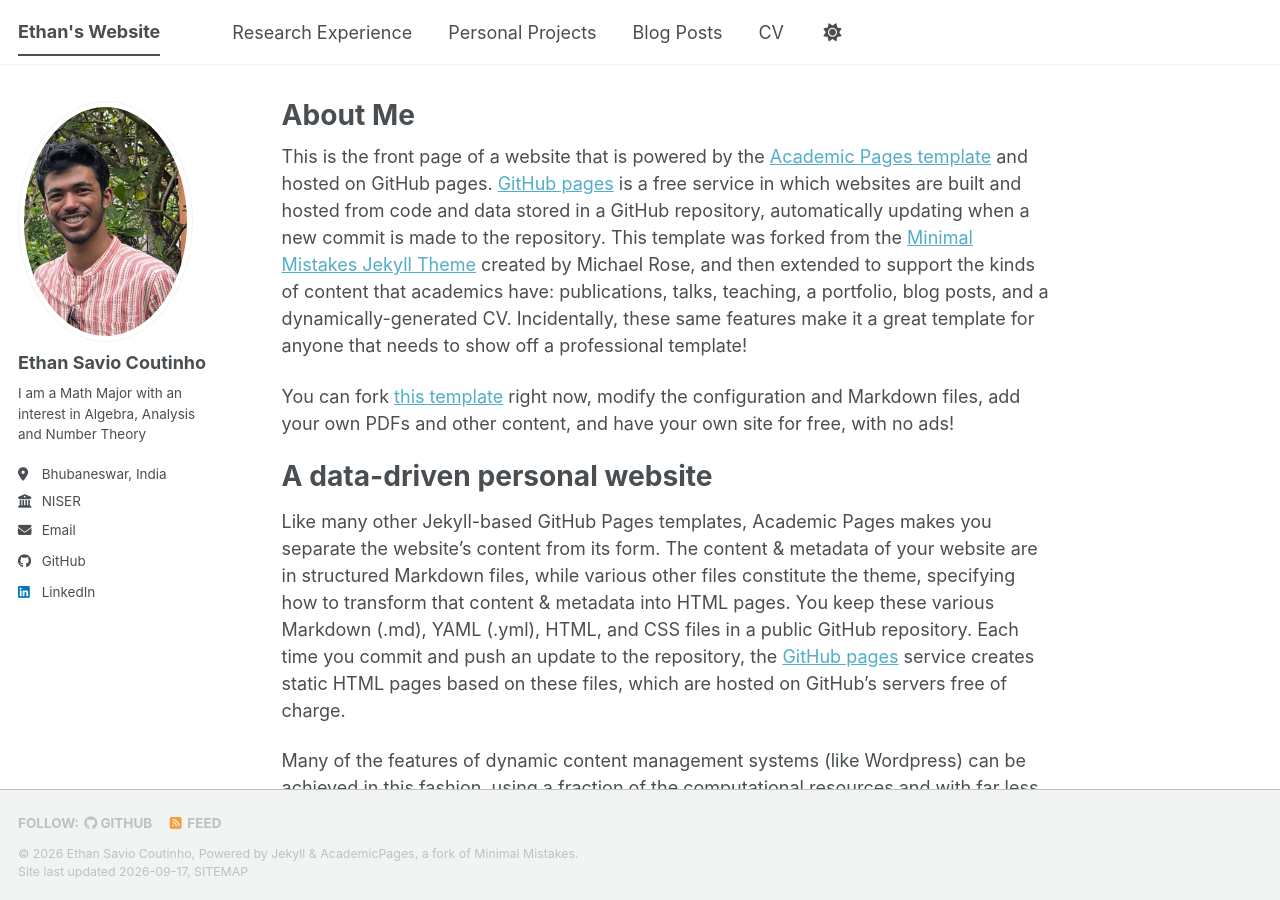
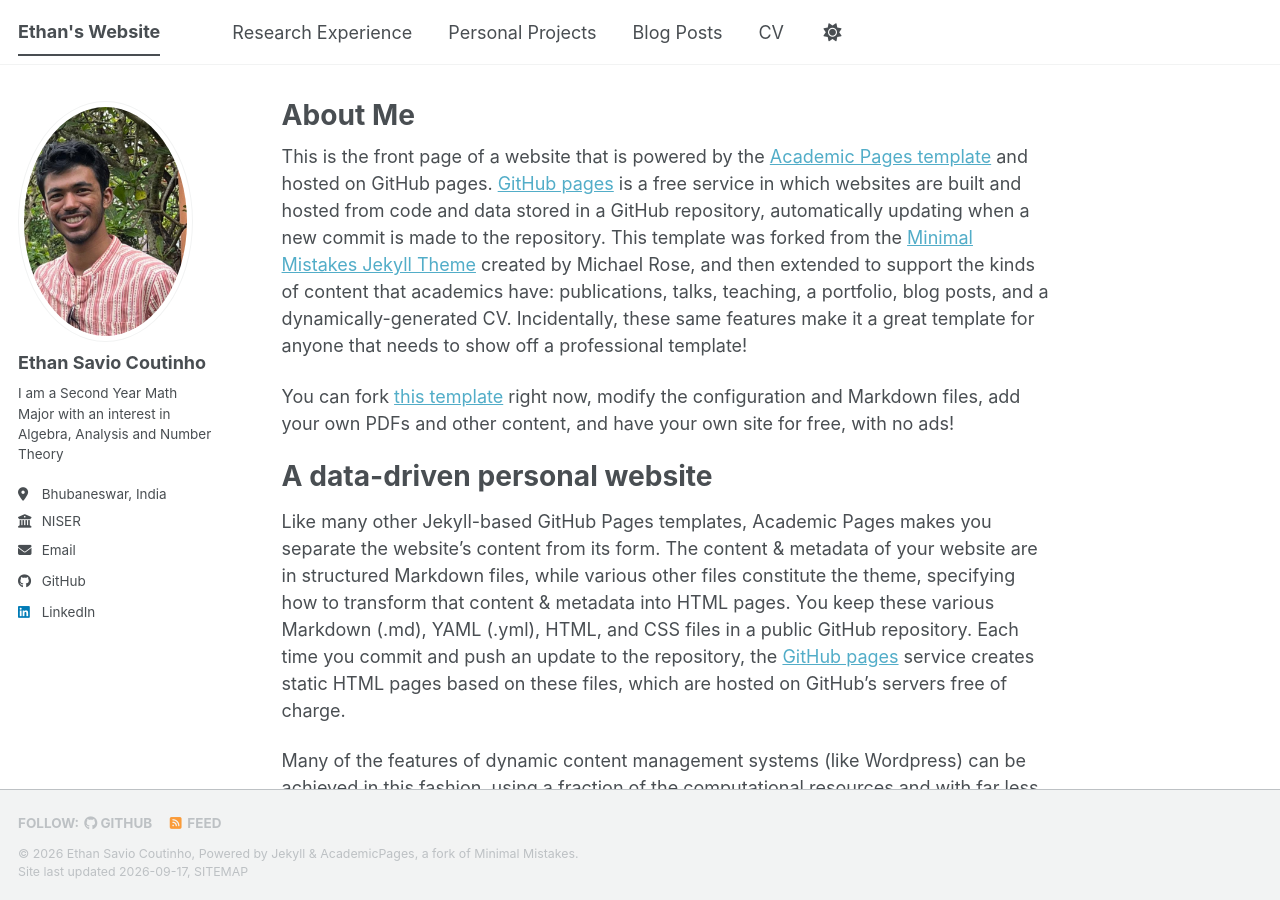
Before and after one commit to etn007/etn_website, a Jekyll site: the page built from _pages/about.md, in a window 1280 px wide and 900 px high. Built offline with Jekyll 4.4.1, drawn with Linux system fonts in a browser that asks for light colours; a style sheet for code colours, icons or effects is not loaded.

Commit message:
Update bio to reflect current academic year

```diff
--- a/_config.yml
+++ b/_config.yml
@@ -26,7 +26,7 @@ author:
   avatar           : "profile.png"
   name             : "Ethan Savio Coutinho"
   pronouns         : # example: "she/her"
-  bio              : "I am a Math Major with an interest in Algebra, Analysis and Number Theory"
+  bio              : "I am a Second Year Math Major with an interest in Algebra, Analysis and Number Theory"
   location         : "Bhubaneswar, India"
   employer         : "NISER"
   uri              : # URL
```
